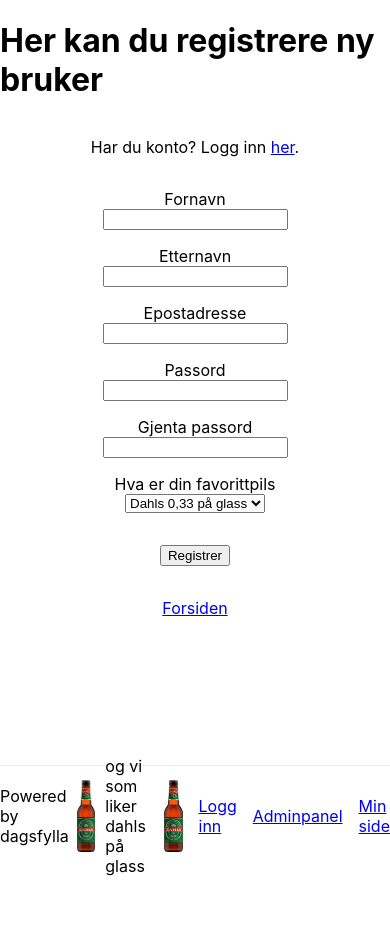
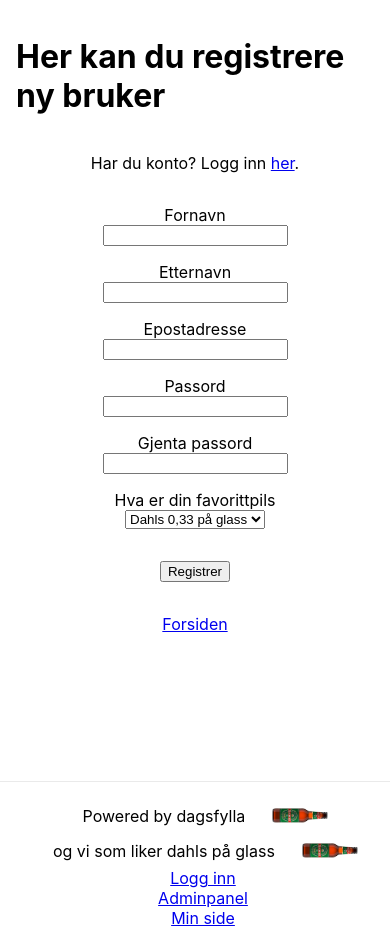
Before and after one commit to dagsfylla/dahls.tech, a React (Create React App) app: page /register in a window 390 px wide. Before the commit the page ends 876 px from the top, so only its background shows below. Built offline with nearby package versions, Linux system fonts and the light colour scheme; no server answers; the database is empty.

Commit message:
Make page more responsive

```diff
--- a/src/App.css
+++ b/src/App.css
@@ -36,23 +36,39 @@
 
 .noBeer {
   margin: 5px;
-
   border-radius: 50%;
   height: 200px;
   width: 200px;
   background-color: red;
 }
 
+@media (max-width: 500px) {
+  .beer,
+  .noBeer {
+    height: 150px;
+    width: 150px;
+  }
+}
+
+@media (max-width: 400px) {
+  .beer,
+  .noBeer {
+    height: 100px;
+    width: 100px;
+  }
+}
+
 .content {
   min-height: 85vh;
+  padding: 1em;
   padding-bottom: 3em;
 }
 
 .footer {
-  width: 100%;
-  height: 100px;
+  padding: 1em;
   border-top: 1px solid #eaeaea;
   display: flex;
+  flex-direction: row;
   justify-content: center;
   align-items: center;
 }
@@ -60,6 +76,30 @@
 .footer img {
   max-height: 72px;
   margin-left: 0.5rem;
+}
+
+.footer-section {
+  display: flex;
+  flex-direction: row;
+  width: 100%;
+  align-items: center;
+  justify-content: center;
+}
+
+.footer-section p {
+  padding-right: 3em;
+  margin: 0;
+}
+
+@media only screen and (max-width: 650px) {
+  .footer {
+    flex-direction: column;
+  }
+  .footer img {
+    transform: rotate(90deg);
+    max-height: 55px;
+    margin: -10px 0;
+  }
 }
 .footer a {
   display: flex;
--- a/src/App.js
+++ b/src/App.js
@@ -93,7 +93,8 @@ function App() {
         </Route>
       </div>
       <div className="footer">
-        Powered by dagsfylla
+        <div className="footer-section">
+          <p>Powered by dagsfylla</p>
           <a
             href="https://www.dagsfylla.no"
             target="_blank"
@@ -101,7 +102,9 @@ function App() {
           >
             <img src="/dahls.png" alt="Dagsfylla" />
           </a>
-        <p style={{ paddingLeft: 10 }}>og vi som liker dahls på glass</p>
+        </div>
+        <div className="footer-section">
+          <p>og vi som liker dahls på glass</p>
           <a
             href="https://www.ecdahls.no"
             target="_blank"
@@ -109,6 +112,7 @@ function App() {
           >
             <img src="/dahls.png" alt="Dahls på glass" />
           </a>
+        </div>
         <Link to="/login" style={{ marginLeft: "1em" }}>
           Logg inn
         </Link>
```
Lines whose indentation alone changed are shown as unchanged.
